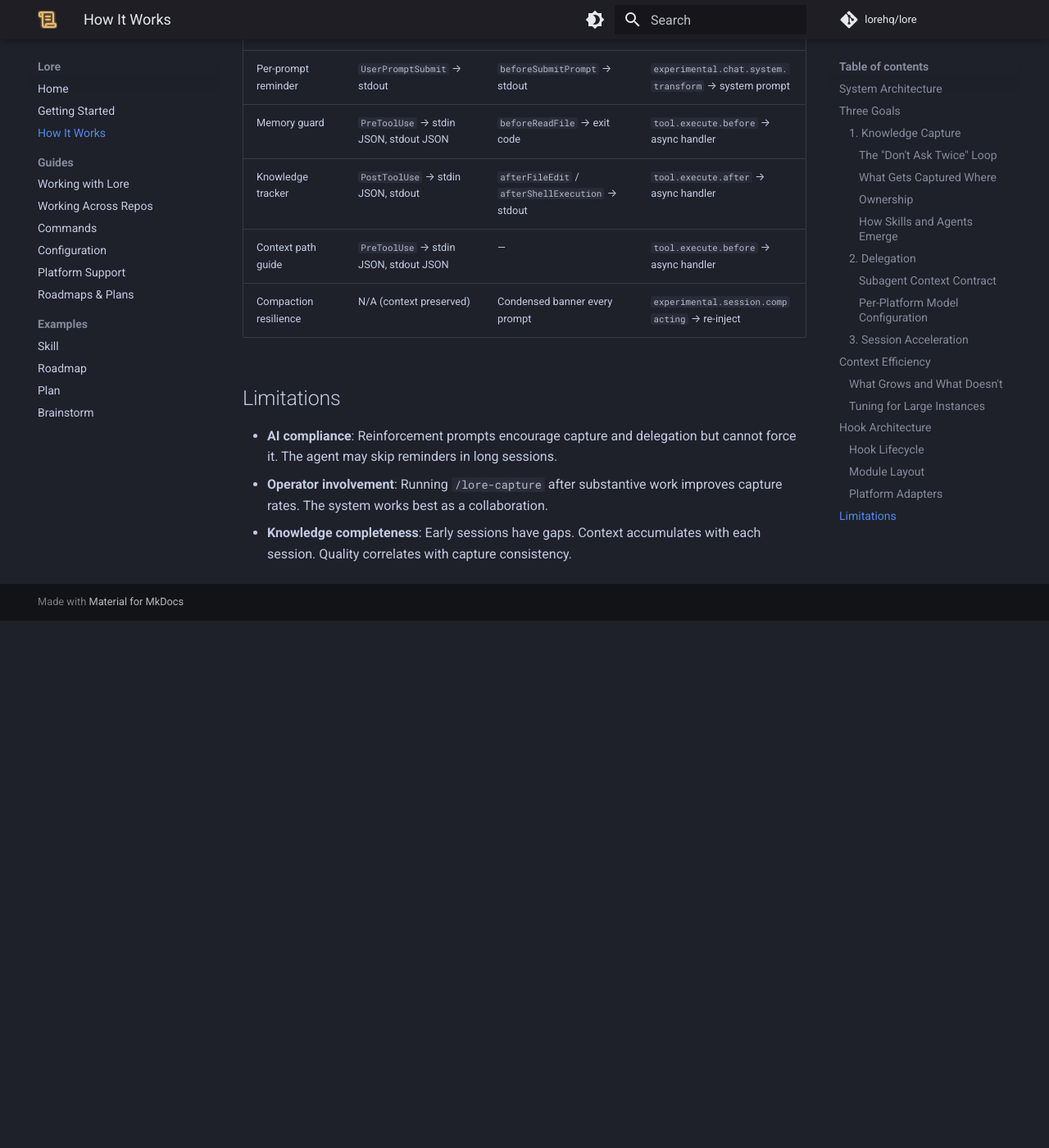
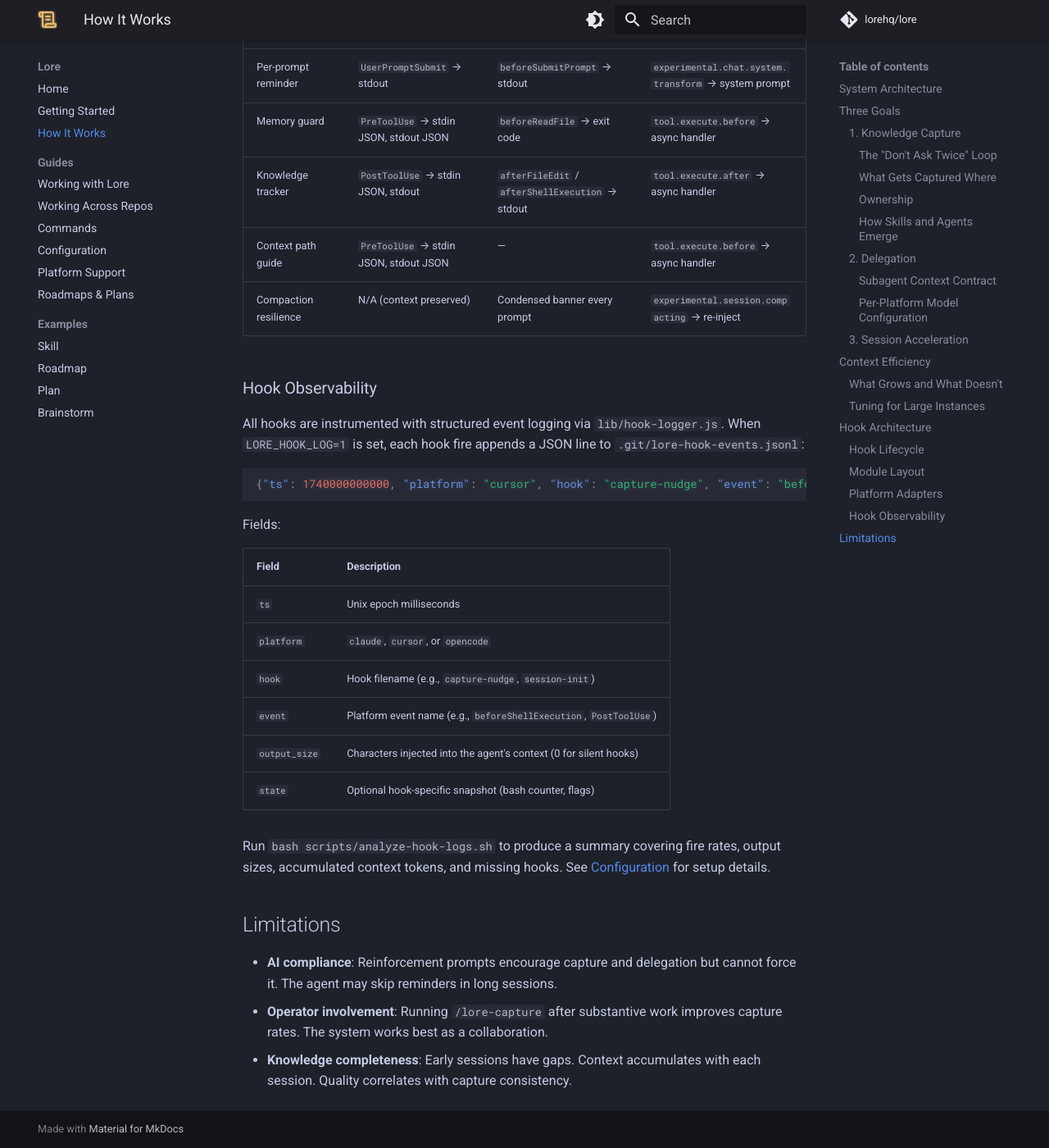
Before and after one commit to lorehq/lore-docs, an MkDocs documentation site: the page built from docs/how-it-works.md, in a window 1280 px wide and 1400 px high, scrolled down 11865 px. Shown: the whole window at 82% size. Built offline with MkDocs 1.6.1 and Material for MkDocs 9.7.7, drawn with Linux system fonts in a browser that asks for light colours; comment, search, counter and statistics services are not loaded; before the commit the page ends 12622 px from its top, so only the background shows below that.

Commit message:
Document hook observability system (LORE_HOOK_LOG)
Add LORE_HOOK_LOG env var to configuration guide, hook-logger.js to
module layout diagram, and Hook Observability subsection to How It Works.

Co-authored-by: Cursor <cursoragent@cursor.com>

````diff
--- a/docs/how-it-works.md
+++ b/docs/how-it-works.md
@@ -292,6 +292,7 @@ flowchart TB
         tracker["tracker.js<br/>Tool classification"]
         guard["memory-guard.js<br/>MEMORY.md protection"]
         debug["debug.js<br/>Debug logging"]
+        hooklog["hook-logger.js<br/>Event logging"]
     end
 
     subgraph claude["Claude Code (hooks/)"]
@@ -337,6 +339,27 @@ Each platform has a different hook API. Adapters are thin — they translate bet
 | Context path guide | `PreToolUse` → stdin JSON, stdout JSON | — | `tool.execute.before` → async handler |
 | Compaction resilience | N/A (context preserved) | Condensed banner every prompt | `experimental.session.compacting` → re-inject |
 
+### Hook Observability
+
+All hooks are instrumented with structured event logging via `lib/hook-logger.js`. When `LORE_HOOK_LOG=1` is set, each hook fire appends a JSON line to `.git/lore-hook-events.jsonl`:
+
+```json
+{"ts": 1740000000000, "platform": "cursor", "hook": "capture-nudge", "event": "beforeShellExecution", "output_size": 52, "state": {"bash": 3}}
+```
+
+Fields:
+
+| Field | Description |
+|-------|-------------|
+| `ts` | Unix epoch milliseconds |
+| `platform` | `claude`, `cursor`, or `opencode` |
+| `hook` | Hook filename (e.g., `capture-nudge`, `session-init`) |
+| `event` | Platform event name (e.g., `beforeShellExecution`, `PostToolUse`) |
+| `output_size` | Characters injected into the agent's context (0 for silent hooks) |
+| `state` | Optional hook-specific snapshot (bash counter, flags) |
+
+Run `bash scripts/analyze-hook-logs.sh` to produce a summary covering fire rates, output sizes, accumulated context tokens, and missing hooks. See [Configuration](guides/configuration.md#hook-event-logging) for setup details.
+
 ## Limitations
 
 - **AI compliance**: Reinforcement prompts encourage capture and delegation but cannot force it. The agent may skip reminders in long sessions.
````
Also changed, not shown: other parts of docs/how-it-works.md (+1 -0 lines), docs/guides/configuration.md (+23 -0 lines).
